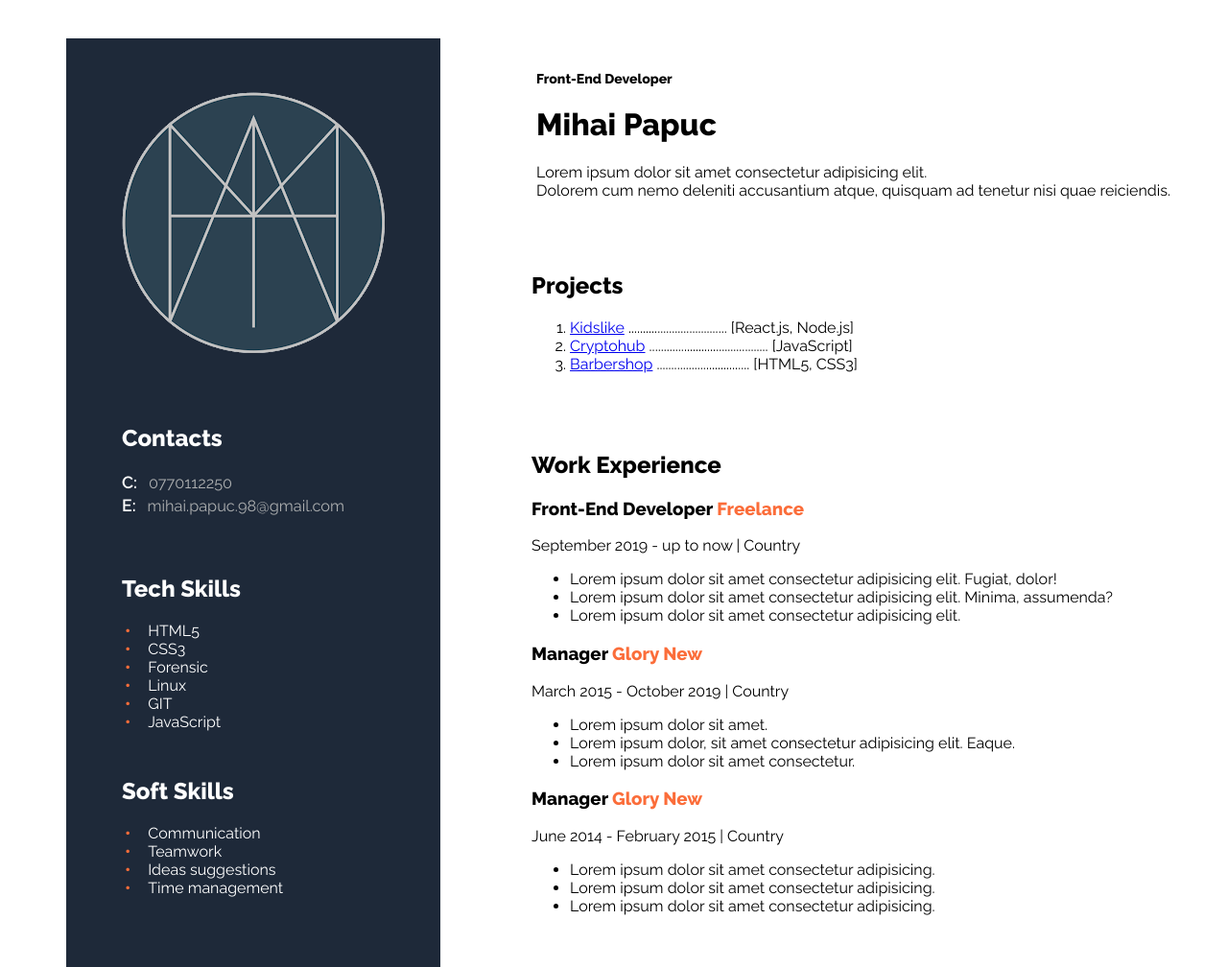
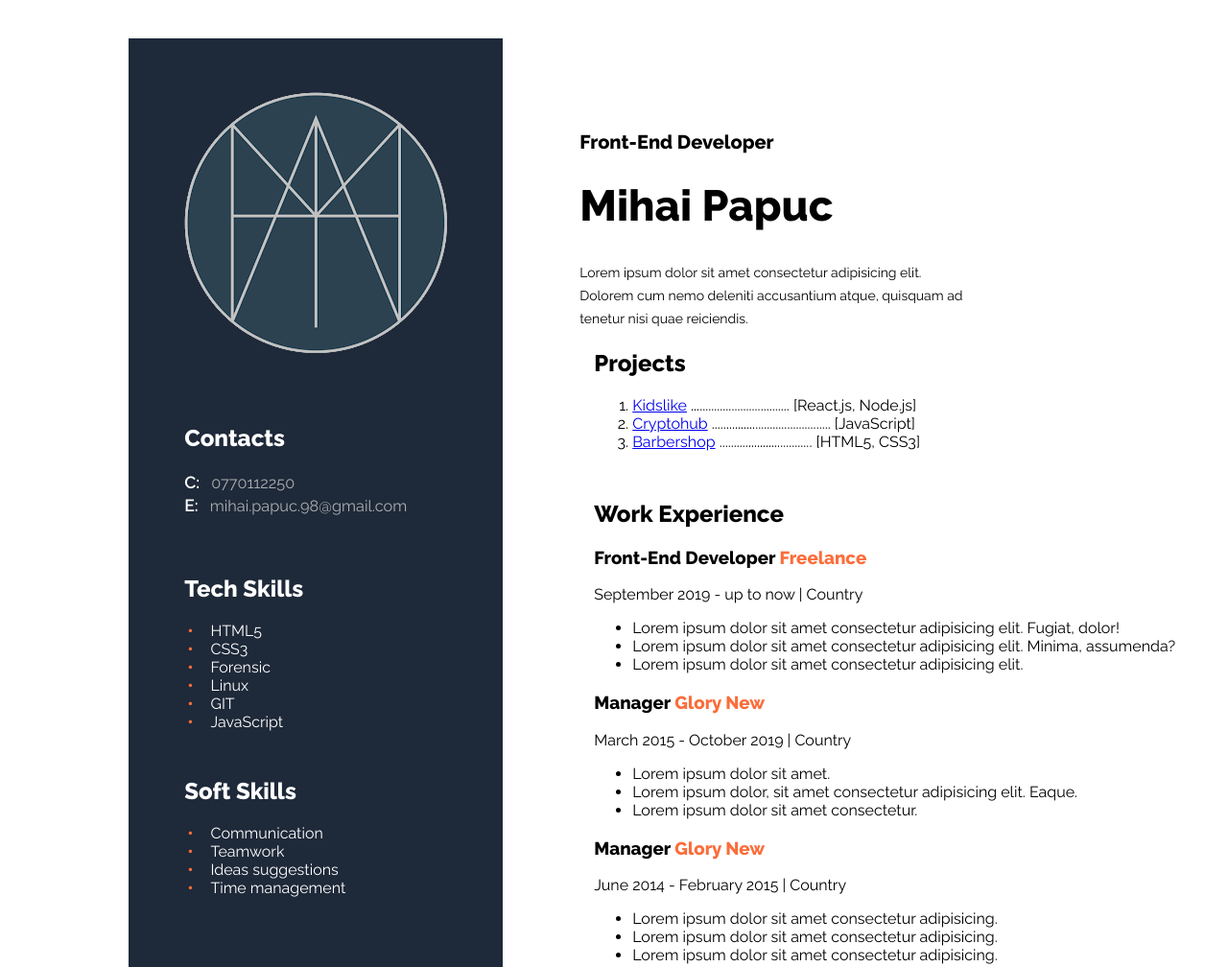
Before and after one commit to MihaiPapuc/MyCV, a plain HTML site: page root/index.html in a window 1280 px wide. Shown: the top 1008 px of the page at 96% size. Drawn offline with Linux system fonts and the light colour scheme.

Commit message:
edit classes right-section and about-me-section

```diff
--- a/root/styles/styles.css
+++ b/root/styles/styles.css
@@ -16,10 +16,7 @@ body {
 
 }
 
-#profession {
-    font-size: 14px;
-    color: #000;
-}
+
 
 /* left section + all components */
 .left-section {
@@ -106,15 +103,41 @@ body {
 
 .right-section {
     margin-left: 80px;
+    background-color: #fff;
+}
+
+#profession {
+    font-size: 20px;
+    color: #000;
 }
 
 .about-me-sec {
-    padding: 20px;
+    font-style: normal;
+    font-weight: 800;
+    font-size: 14px;
+    line-height: 17px;
+    color: #000;
+    margin-top: 100px;
+    width: 400px;
+}
+
+#personName {
+    margin-top: 30px;
+    font-style: normal;
+    font-weight: 800;
+    font-size: 45px;
+    line-height: 55px;
+}
+
+#description {
+    font-style: normal;
+    font-weight: 400;
+    font-size: 14px;
+    line-height: 24px;
 }
 
 .projects {
-    margin-top: 20px;
-    padding: 15px;
+    margin: 15px;
 }
 
 
```
